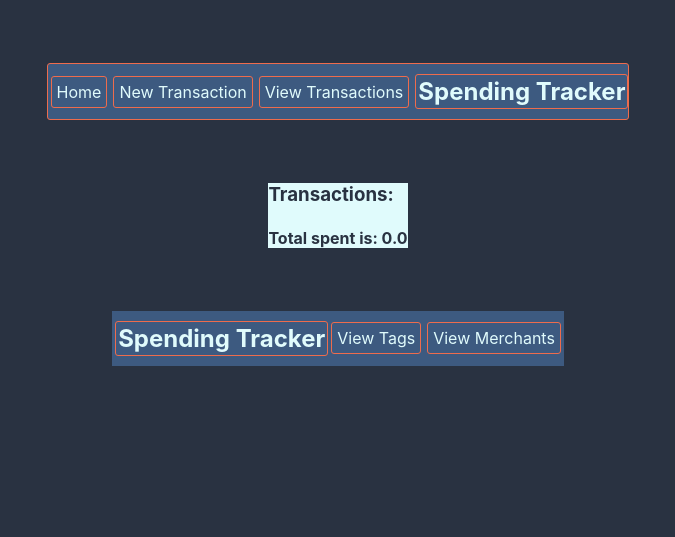
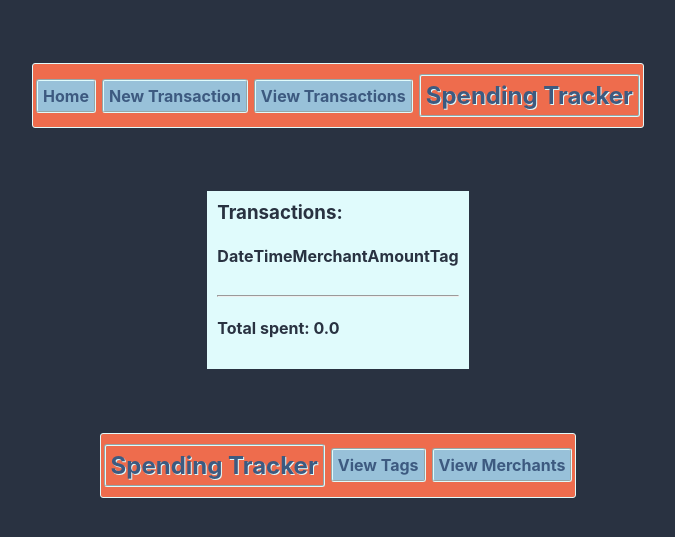
Before and after one commit to willjatlas/project_spending_tracker, a Flask app: page /transactions in a window 1280 px wide. Shown: the top 537 px of the page, without its empty margins (302-977 px from the left). Run offline with Flask 2, Linux system fonts and the light colour scheme; data that the repository does not hold is empty; some libraries are stand-ins or nearby versions.

Commit message:
small css additions

```diff
--- a/static/style.css
+++ b/static/style.css
@@ -13,20 +13,25 @@ h2{
     margin-left: 3px;
     margin-top: 10px;
     margin-bottom: 10px;
-    padding: 2px;
+    margin-right: 3px;
+    padding: 5px;
+    border-style: groove;
+    border-radius: 3px;
+    border-width: 2px;
+    border-color: rgb(224, 251, 252);
+    color: rgb(61, 90, 128);
+    text-shadow: 1px 1px 0px rgb(224, 251, 252);
+}
+
+h3{
+    margin: 0;
+}
+#nav-container{
+    background-color: rgb(238, 108, 77);
     border-style: groove;
     border-radius: 3px;
     border-width: 1px;
-    border-color: rgb(238, 108, 77);
-    color: rgb(224, 251, 252)
-}
-
-#nav-container{
-    background-color: rgb(61, 90, 128);
-    border-style: groove;
-    border-radius: 3px;
-    border-width: 1px;
-    border-color: rgb(238, 108, 77);
+    border-color: rgb(224, 251, 252);
 }
 
 #nav-bar{
@@ -36,18 +41,19 @@ h2{
     align-content: space-around;
 }
 
-.nav-links{
-    margin: 3px;
-}
-
 main{
+    padding:10px;
     background-color: rgb(224, 251, 252);
     justify-self: center;
     margin: 5%;
 }
 
 #foot-nav-container{
-    background-color: rgb(61, 90, 128);
+    background-color: rgb(238, 108, 77);
+    border-style: groove;
+    border-radius: 3px;
+    border-width: 1px;
+    border-color: rgb(224, 251, 252);
 }
 
 #foot-nav-bar{
@@ -57,18 +63,47 @@ main{
 }
 
 .nav-links{
+    margin: 3px;
     font-size: medium;
+    font-weight: bold;
+    background-color: rgb(152, 193, 217);
     align-self: center;
-    color: rgb(224, 251, 252);
+    color: rgb(61, 90, 128);
     border-style: groove;
     border-radius: 3px;
-    border-width: 1px;
-    border-color: rgb(238, 108, 77);
+    border-width: 2px;
+    border-color: rgb(224, 251, 252);
     padding: 5px;
     text-decoration: none;
+}
+
+.nav-links:hover{
+    background-color: rgb(41, 50, 65);
+    color: rgb(238, 108, 77);
+    border-color: rgb(224, 251, 252)
 }
 
 footer{
     justify-self: center;
     margin: 5%;
 }
+
+#transaction-headings{
+    display: flex;
+}
+
+h4{
+    flex-grow: 1;
+    flex-basis: 20%;
+    text-align: left;
+}
+
+#transactions-display-container{
+    display: flex;
+}
+
+.transaction-info{
+    flex-grow: 1;
+    flex-basis: 20%;
+    text-align: left;
+}
--- a/templates/transactions/index.html
+++ b/templates/transactions/index.html
@@ -3,12 +3,23 @@
 {% block content %}
 
 <h3>Transactions: </h3>
+<div id="transaction-headings">
+   <h4>Date</h4><h4>Time</h4><h4>Merchant</h4><h4>Amount</h4>
+   <h4>Tag</h4>
 
-<div>
+</div>
+<hr>
+<content id="transactions-display">
 {% for transaction in transactions %}
-   <p>{{transaction.date}} : {{transaction.time}} : {{transaction.merchant.name}} : £{{transaction.amount}} : {{transaction.tag.tag_type}}</p>
+   <div id="transactions-display-container">
+      <div class="transaction-info">{{transaction.date}}</div>
+      <div class="transaction-info">{{transaction.time}}</div>
+      <div class="transaction-info">{{transaction.merchant.name}}</div>
+      <div class="transaction-info">£{{transaction.amount}}</div>
+      <div class="transaction-info">{{transaction.tag.tag_type}}</div>
+   </div>
 {% endfor %}
-</div>
-<h4>Total spent is: {{total_amount}}</h4>
+</content>
+<h4>Total spent: {{total_amount}}</h4>
 
 {% endblock %}
```
